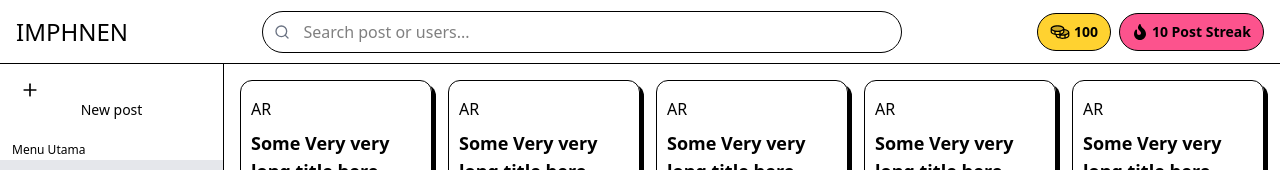
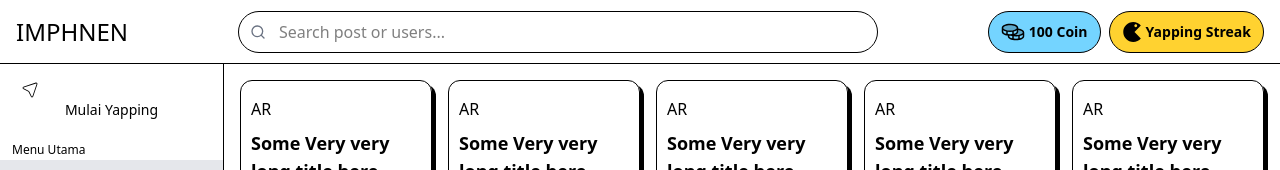
Before and after one commit to arraysid/imphnen-services, a Next.js app in the folder apps/app-bff-service/: page / in a window 1280 px wide. Shown: the top 170 px of the page. Built offline with nearby package versions, Linux system fonts and the light colour scheme.

Commit message:
feat: update navbar and sidebar components with new icons and improved styles

```diff
--- a/apps/app-bff-service/src/app/(authed)/_components/navbar.tsx
+++ b/apps/app-bff-service/src/app/(authed)/_components/navbar.tsx
@@ -1,7 +1,7 @@
 "use client";
 
-import { FaFire } from "react-icons/fa";
 import { FiSearch } from "react-icons/fi";
+import { ImPacman } from "react-icons/im";
 import { PiCoinsDuotone } from "react-icons/pi";
 
 export function Navbar() {
@@ -28,18 +28,18 @@ export function Navbar() {
 
 function CoinCurrency() {
   return (
-    <button className="flex items-center gap-x-1 rounded-full border bg-amber-300 px-3 py-2">
-      <PiCoinsDuotone className="size-5" />
-      <span className="text-sm font-bold">100</span>
+    <button className="flex items-center gap-x-1 rounded-full border bg-sky-300 px-3 py-2">
+      <PiCoinsDuotone className="size-6" />
+      <span className="text-sm font-semibold">100 Coin</span>
     </button>
   );
 }
 
 function StreakStats() {
   return (
-    <button className="flex items-center gap-x-1 rounded-full border bg-[#FC538D] px-3 py-2">
-      <FaFire className="size-4" />
-      <span className="text-sm font-bold">10 Post Streak</span>
+    <button className="flex items-center gap-x-1 rounded-full border bg-amber-300 px-3 py-2">
+      <ImPacman className="size-5" />
+      <span className="text-sm font-semibold">Yapping Streak</span>
     </button>
   );
 }
--- a/apps/app-bff-service/src/app/(authed)/_components/sidebar.tsx
+++ b/apps/app-bff-service/src/app/(authed)/_components/sidebar.tsx
@@ -1,7 +1,8 @@
 "use client";
 
 import { CgProfile } from "react-icons/cg";
-import { FiCodesandbox, FiPlus } from "react-icons/fi";
+import { CiLocationArrow1 } from "react-icons/ci";
+import { FiCodesandbox } from "react-icons/fi";
 import { MdOutlineExplore } from "react-icons/md";
 
 import { Button } from "@imphnen/ui/button";
@@ -14,8 +15,8 @@ export function Sidebar() {
       <div>
         <div className="flex flex-col px-2 pt-4">
           <Button size="sm" variant="reverse" className="bg-white">
-            <FiPlus className="size-5" />
-            New post
+            <CiLocationArrow1 className="size-5" />
+            Mulai Yapping
           </Button>
         </div>
 
```
